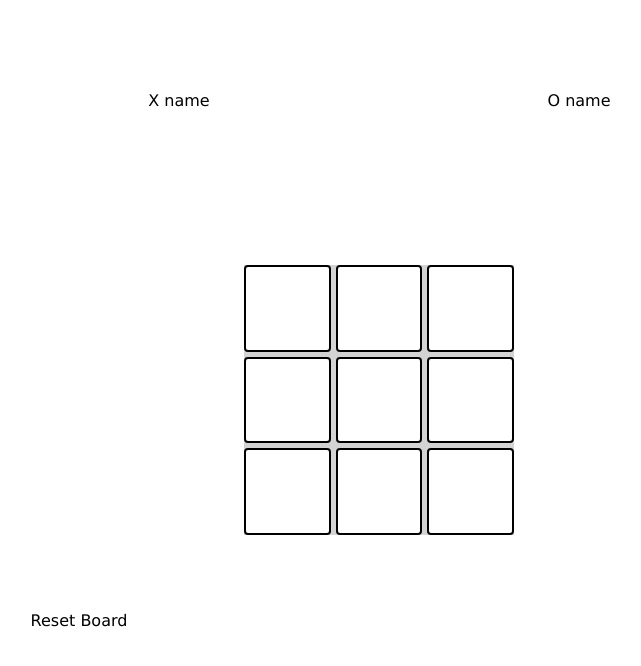
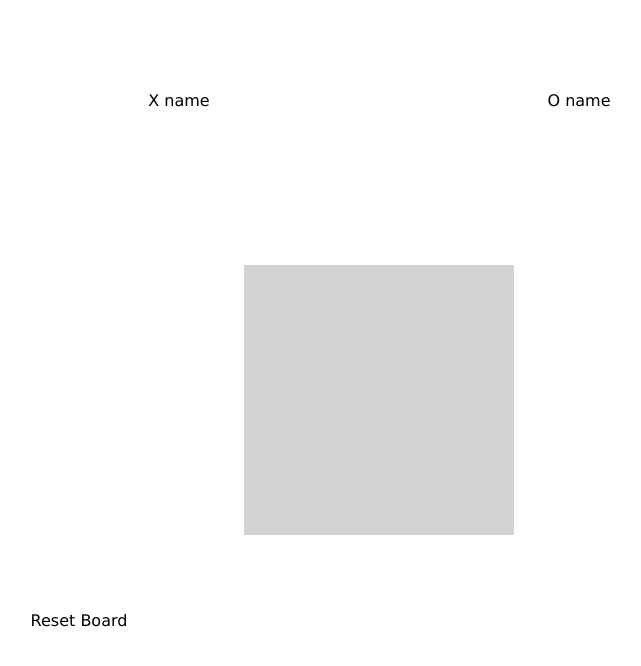
Before and after one commit to jmat20/Tic-tac-toe, a plain HTML site: page index.html in a window 1280 px wide. Shown: the whole page, without its empty margins (261-902 px from the left). Drawn offline with Linux system fonts and the light colour scheme.

Commit message:
switch implementation

```diff
--- a/game2.js
+++ b/game2.js
@@ -41,8 +41,9 @@ boardState.forEach((rows, ind) => {
     columndiv.textContent = item;
     columndiv.addEventListener("click", function () {
       turn(columndiv, columndiv.id);
-        console.log("click")
+      console.log("click");
 
       board.appendChild(columndiv);
     });
   });
+});
--- a/index.html
+++ b/index.html
@@ -5,7 +5,7 @@
     <meta http-equiv="X-UA-Compatible" content="IE=edge" />
     <meta name="viewport" content="width=device-width, initial-scale=1.0" />
     <title>Tic-tac-toe</title>
-    <script type="text/javascript" src="./game.js" defer></script>
+    <script type="text/javascript" src="./game2.js" defer></script>
     <link rel="stylesheet" href="./assets/styles.css" />
   </head>
   <body>
@@ -16,17 +16,7 @@
     <div class="gameWrapper">
       <div class="p1">X name</div>
       <div class="p2">O name</div>
-      <div class="activeBoard">
-        <div class="box b1" id="b1"></div>
-        <div class="box b2" id="b2"></div>
-        <div class="box b3" id="b3"></div>
-        <div class="box b4" id="b4"></div>
-        <div class="box b5" id="b5"></div>
-        <div class="box b6" id="b6"></div>
-        <div class="box b7" id="b7"></div>
-        <div class="box b8" id="b8"></div>
-        <div class="box b9" id="b9"></div>
-      </div>
+      <div class="activeBoard"></div>
       <div class="otherControls">
         <div class="reset">Reset Board</div>
         <div class="clearScore"></div>
```
Lines whose indentation alone changed are shown as unchanged.
